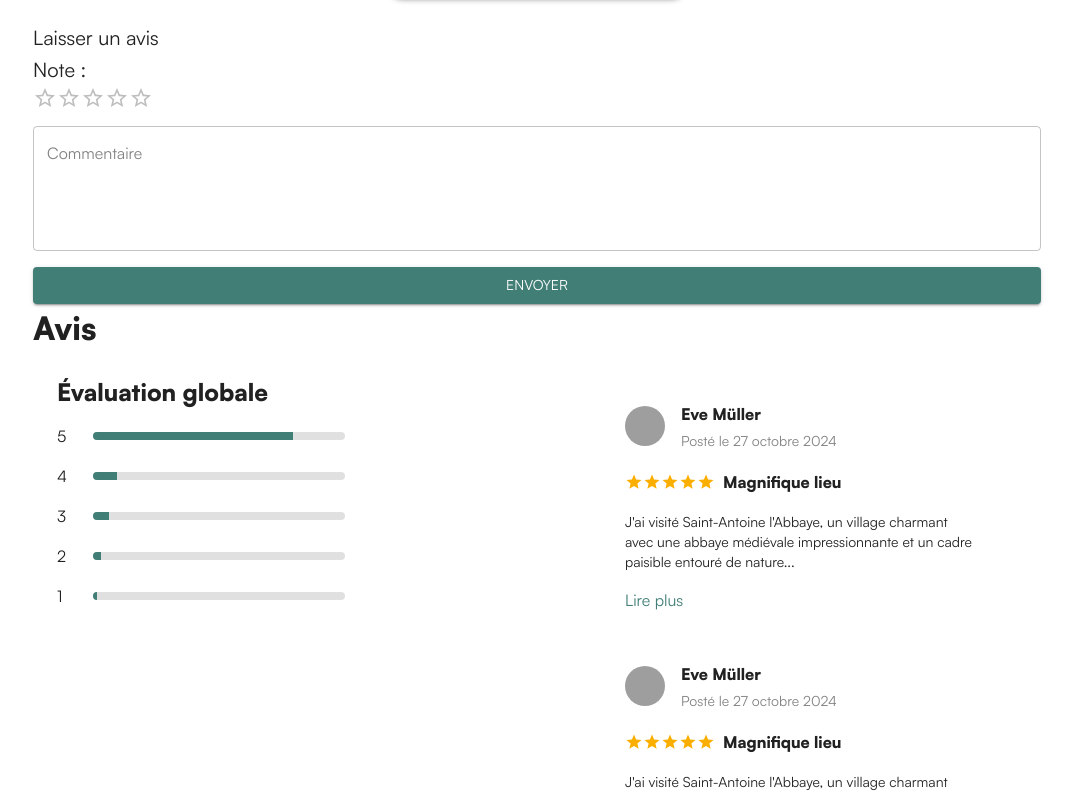
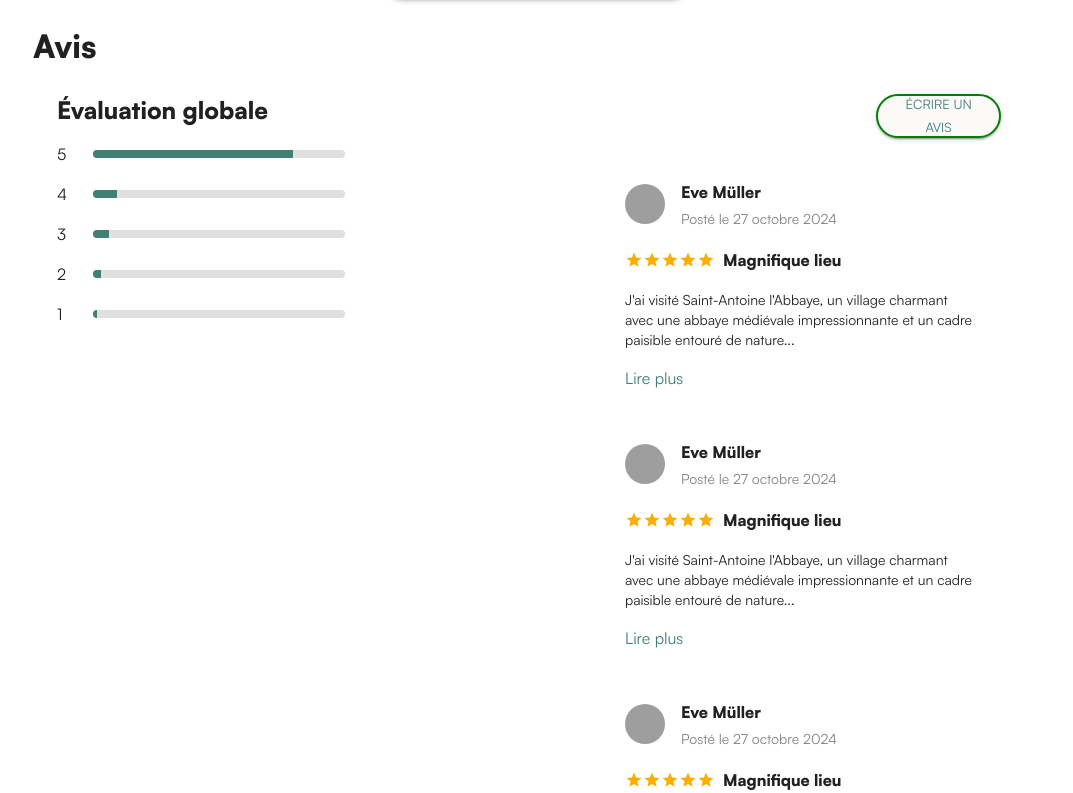
Before and after one commit to aravenad/dauphineo, a React (Vite) app in the folder frontend/: page /spr in a window 1280 px wide. Shown: the part 1376-2169 px from the top of the page, without its empty margins (103-1176 px from the left). Built offline with nearby package versions, Linux system fonts and the light colour scheme; grey boxes are pictures that could not be loaded.

Commit message:
form review

```diff
--- a/frontend/src/api/endpoints/avis.tsx
+++ b/frontend/src/api/endpoints/avis.tsx
@@ -3,31 +3,24 @@ import axiosInstance from "../../utils/axiosInstance";
 
 // Fonction pour récupérer tous les avis
 export const getReviews = async () => {
-  try {
   const response = await axiosInstance.get("/reviews"); // Remplacez "/reviews" par l'endpoint approprié
   return response.data; // Retourne les données des avis
-  } catch (error) {
-    throw error; // Relève l'erreur pour qu'elle soit gérée dans le composant
-  }
 };
 
 
   // Fonction pour créer un nouvel avis
   export const createReview = async (reviewData: { rating: number; comment: string }) => {
     try {
-      const response = await axiosInstance.post("/reviews", reviewData); // Remplacez "/reviews" par l'endpoint approprié
-      return response.data; // Retourne la réponse (par exemple, l'avis créé ou un message de confirmation)
+      const response = await axiosInstance.post("/reviews", reviewData);
+      return response.data; // Retourne la réponse, par exemple un message de succès ou l'avis créé
     } catch (error) {
-      throw error; // Relève l'erreur pour qu'elle soit gérée dans le composant
+      console.error("Erreur lors de la création de l'avis:", error);
+      throw new Error("Une erreur est survenue lors de la création de l'avis.");
     }
   };
 
   // Fonction pour supprimer un avis
 export const deleteReview = async (reviewId: string) => {
-    try {
     const response = await axiosInstance.delete(`/reviews/${reviewId}`); // Remplacez "/reviews/:id" par l'endpoint approprié
     return response.data; // Retourne une réponse de confirmation ou les données après suppression
-    } catch (error) {
-      throw error; // Relève l'erreur pour qu'elle soit gérée dans le composant
-    }
   };
--- a/frontend/src/components/AvisBox.tsx
+++ b/frontend/src/components/AvisBox.tsx
@@ -1,25 +1,81 @@
-import { Box } from "@mui/material";
+import { Box, Button, Modal, Typography } from "@mui/material";
 import { CardAvis } from "./index.ts";
+import FormulaireAvis from "./FormulaireAvis";
+import { useState } from "react";
 
-function Avisbox() {
+function AvisBox() {
+  const [isFormOpen, setIsFormOpen] = useState(false); // État pour contrôler l'ouverture du formulaire
+
+  const handleOpenForm = () => setIsFormOpen(true);
+  const handleCloseForm = () => setIsFormOpen(false);
+
   return (
     <>
-        {/* Box pour les avis (complètement à droite) */}
+      {/* Bouton pour ouvrir le popup */}
+      <Button
+        variant="contained"
+        onClick={handleOpenForm}
+        sx={{
+          width: "20%",
+          height: "5%",
+          borderRadius: "50px",
+          backgroundColor: "#FCFAF9",
+          color: "#407E76",
+          border: "2px solid green",
+          padding: "10px 20px",
+          alignSelf: "flex-end",
+          fontSize: "small",
+          fontWeight: 500,
+          "&:hover": {
+            backgroundColor: "#407E76",
+            color: "#FCFAF9",
+          },
+        }}
+      >
+        Écrire un avis
+      </Button>
+
+      {/* Modal pour afficher le formulaire */}
+      <Modal
+        open={isFormOpen}
+        onClose={handleCloseForm}
+        aria-labelledby="modal-form-title"
+        aria-describedby="modal-form-description"
+      >
         <Box
           sx={{
-            flex: 2, // Prend plus d'espace
-            display: "flex",
-            flexDirection: "column",
-            marginLeft: 'auto', // Pousse cette Box complètement à droite
+            position: "absolute",
+            top: "50%",
+            left: "50%",
+            transform: "translate(-50%, -50%)",
+            width: 400,
+            bgcolor: "background.paper",
+            borderRadius: "12px",
+            boxShadow: 24,
+            p: 4,
           }}
         >
-          <CardAvis />
-          <CardAvis />
-          <CardAvis />
+          <Typography id="modal-form-title" variant="h6">
+          </Typography>
+          <FormulaireAvis onClose={handleCloseForm} />
         </Box>
+      </Modal>
 
+      {/* Box pour les avis */}
+      <Box
+        sx={{
+          flex: 2,
+          display: "flex",
+          flexDirection: "column",
+          marginLeft: "auto",
+        }}
+      >
+        <CardAvis />
+        <CardAvis />
+        <CardAvis />
+      </Box>
     </>
   );
 }
 
-export default Avisbox;
+export default AvisBox;
--- a/frontend/src/components/AvisSection.tsx
+++ b/frontend/src/components/AvisSection.tsx
@@ -6,6 +6,7 @@ import AvisBox from "./AvisBox.tsx";
 function AvisSection() {
     return (
       <>
+
         <h1>Avis</h1>
         <Box
           sx={{
--- a/frontend/src/components/ConnexionDialog.tsx
+++ b/frontend/src/components/ConnexionDialog.tsx
@@ -29,7 +29,7 @@ function ConnexionDialog() {
 
   const [formData, setFormData] = useState({
     email: "", // Valeur initiale pour l'email
-    password: "", // Valeur initiale pour le mot de passe
+    password: "", // Valeur initiale pour le mot de péasse
   });
   const [errorMessage, setErrorMessage] = useState("");
 
--- a/frontend/src/components/FormulaireAvis.tsx
+++ b/frontend/src/components/FormulaireAvis.tsx
@@ -1,47 +1,46 @@
 import React, { useState } from "react";
-import {
-    Box,
-    TextField,
-    Typography,
-    Button,
-    Rating,
-    Stack
-} from "@mui/material";
-import { createReview } from "../api/endpoints/avis.tsx";
+import { Box, TextField, Typography, Button, Rating, Stack } from "@mui/material";
+import { createReview } from "../api/endpoints/avis";
 
+interface FormulaireAvisProps {
+  onClose?: () => void; // Fonction pour fermer le popup
+}
 
-const FormulaireAvis = () => {
-    const [rating, setRating] = useState<number | null>(null); // Étoiles de l'avis
-    const [comment, setComment] = useState<string>(""); // Commentaire de l'utilisateur
-    const [errorMessage, setErrorMessage] = useState<string>(""); // Gestion des erreurs
-    const [successMessage, setSuccessMessage] = useState<string>(""); // Gestion des succès
+const FormulaireAvis: React.FC<FormulaireAvisProps> = ({ onClose }) => {
+  const [rating, setRating] = useState<number | null>(null);
+  const [comment, setComment] = useState<string>("");
+  const [errorMessage, setErrorMessage] = useState<string>("");
+  const [successMessage, setSuccessMessage] = useState<string>("");
 
   const handleSubmit = async () => {
-        if (!rating || comment.trim() === "" ) {
+    if (!rating || comment.trim() === "") {
       setErrorMessage("Veuillez remplir tous les champs.");
       return;
     }
-        if(comment.length > 10) {
-            setErrorMessage("Le commentaire doit contenir au maximum 10 caractères.");
+    if (comment.length > 500) {
+      setErrorMessage("Le commentaire doit contenir au maximum 500 caractères.");
       return;
     }
 
-        // Appel à l'API pour poster l'avis
+    try {
       const response = await createReview({ rating, comment });
-        if (response.success === true) {
+      if (response.success) {
         setSuccessMessage("Avis envoyé avec succès !");
         setRating(null);
         setComment("");
         setErrorMessage("");
+        if (onClose) onClose(); // Fermer le popup après succès
       } else {
         setErrorMessage("Une erreur est survenue. Veuillez réessayer.");
+      }
+    } catch {
+      setErrorMessage("Une erreur est survenue lors de l'envoi de l'avis.");
     }
   };
 
   return (
     <Box>
       <Typography variant="h6">Laisser un avis</Typography>
-            <Typography variant="h6">Note :</Typography>
       <Stack spacing={2}>
         <Rating
           name="rating"
--- a/frontend/src/pages/SPR.tsx
+++ b/frontend/src/pages/SPR.tsx
@@ -21,8 +21,7 @@ function SPR() {
                 }}
             />
             <GuideSection />
-            <FormulaireAvis/>
-            <AvisSection/>
+            <AvisSection />
         </>
 
     );
```
Lines whose indentation alone changed are shown as unchanged.
